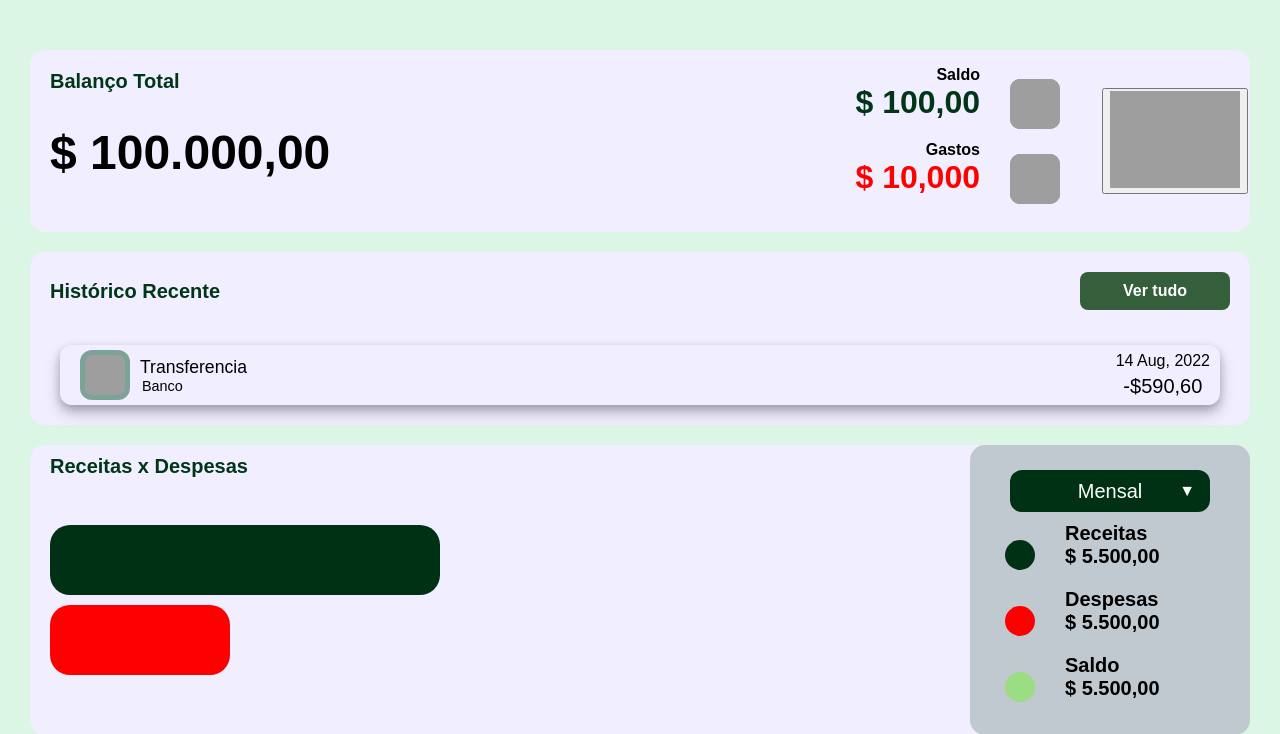
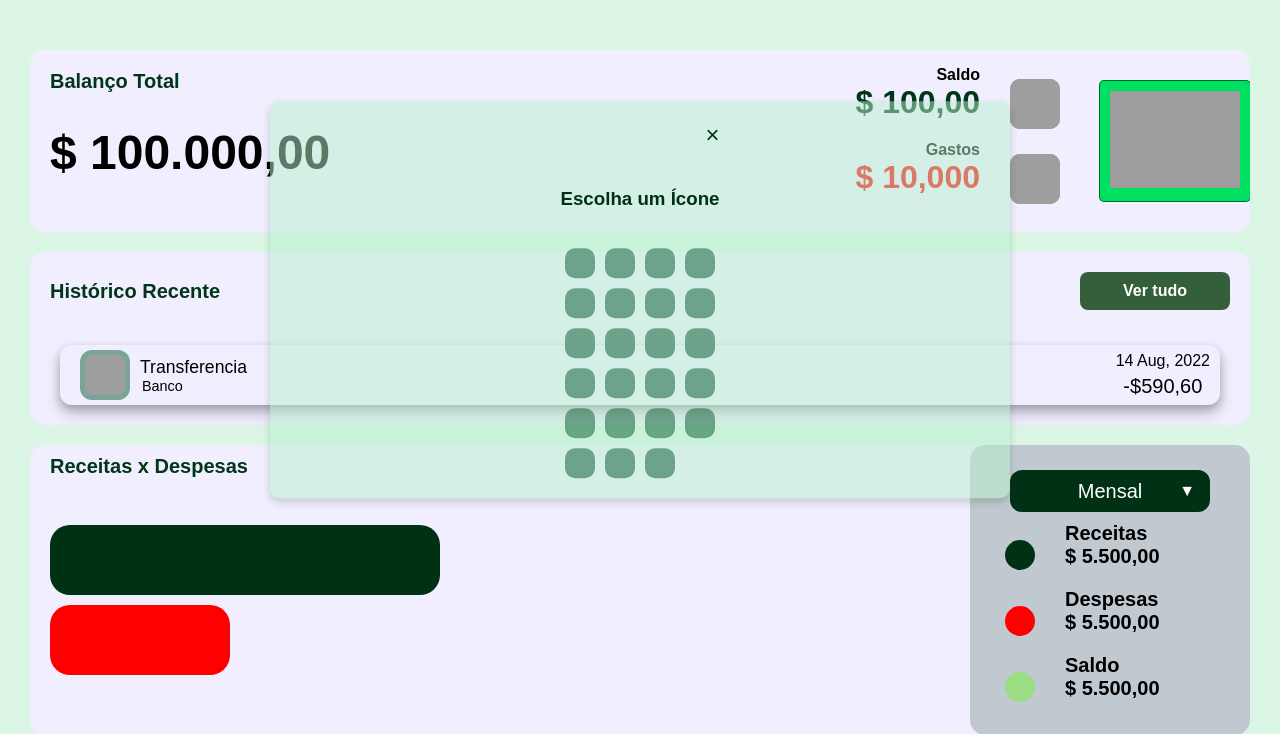
Before and after one commit to caioviny/NeoFinc---Projetin-TCC, a PHP site: page /conteudos/dashboard.html in a window 1280 px wide. Shown: the part 100-834 px from the top of the page. Run offline with PHP 8.4, Linux system fonts and the light colour scheme; some web fonts are replaced; grey boxes are pictures that could not be loaded.

Commit message:
fix: corrigindo html popup, css e openPopUp js

```diff
--- a/conteudos/css/dashboard/popUp.css
+++ b/conteudos/css/dashboard/popUp.css
@@ -1,259 +1,133 @@
 @import url(./root.css);
 
-/* Estilos do popup principal */
-.popup {
-    display: none;
+/* Estilos gerais do popup */
+.popup--box, .selecao--icones--popup {
     position: fixed;
     top: 50%;
     left: 50%;
     transform: translate(-50%, -50%);
-    width: 90%; /* Ampliado para uma largura mais flexível */
-    max-width: 900px;
-    height: auto; /* Ajusta a altura automaticamente */
-    max-height: 80vh; /* Ajusta a altura máxima para a tela */
-    background-color: var(--background--cards);
-    padding: 20px; /* Reduzido o padding para um layout mais enxuto */
-    box-shadow: 0 8px 24px var(--preto); /* Sombra ajustada */
-    border-radius: 15px; /* Bordas arredondadas mais sutis */
+    background-color: var(--background);
+    border-radius: 10px;
+    padding: 20px;
+    box-shadow: 0 4px 8px var(--verde--vidro);
     z-index: 1000;
-    overflow-y: auto;
+    display: none;
+    width: 700px;
+    max-width: 100%;
 }
 
-/* Estilos do conteúdo do popup */
-.popup-content {
+/* Conteúdo dos popups */
+.popup--conteudo, .icon--popup--conteudo {
     display: flex;
     flex-direction: column;
-    height: 100%;
-    justify-content: space-between;
+    align-items: center; /* Centraliza os itens horizontalmente */
+    justify-content: center; /* Centraliza os itens verticalmente */
+    gap: 20px;
+    font-family: var(--fonte-principal);
 }
 
-/* Estilo dos títulos no popup */
-.popup-content h2 {
-    font-size: 28px;
-    text-align: center;
-    color: var(--cor-secundaria);
-    margin: 0 0 20px;
+/* Estilo do botão de fechar */
+.fecha--btn, .icon-fecha-btn {
+    font-size: 24px;
+    color: var(--fonte-cards);
+    cursor: pointer;
+    align-self: flex-end;
 }
 
-/* Estilos dos grupos de formulário */
-.form-group {
-    display: flex;
-    flex-direction: column; /* Alterado para coluna para melhor responsividade */
-    gap: 15px; /* Espaçamento entre os itens */
-    margin-bottom: 20px;
+.fecha--btn:hover, .icon-fecha-btn:hover {
+    color: var(--cor--destaque-verde);
 }
 
-/* Estilos dos labels */
-.popup-content label {
-    font-size: 14px; /* Fonte menor e mais discreta */
+/* Título do popup */
+h2, h3 {
     color: var(--cor-secundaria);
+    text-align: center;
+    font-weight: 600;
 }
 
-/* Estilos dos inputs e selects */
-.popup-content input, .popup-content select {
-    width: 100%;
-    padding: 12px; /* Ajustado para uma entrada mais confortável */
-    font-size: 14px; /* Fonte menor e mais discreta */
-    border: 1px solid var(--cor-secundaria); /* Borda leve */
-    background-color: var(--hover); /* Fundo claro */
-    color: var(--cor-secundaria); /* Cor da fonte mais visível */
-    border-radius: 5px;
-    box-sizing: border-box; /* Garante que padding não afete a largura total */
+/* Estilo da grade de ícones */
+.icone--grade {
+    display: grid;
+    grid-template-columns: repeat(4, 1fr);
+    gap: 10px;
+    justify-items: center;
 }
 
-/* Placeholder styles */
-.popup-content input::placeholder, .popup-content select::placeholder {
-    color: var(--placeholder-claro);
+.icon {
+    background-color: var(--background--icon);
+    border-radius: 10px;
+    padding: 15px;
+    color: var(--fonte-branco-100);
+    cursor: pointer;
+    transition: background-color 0.3s ease;
 }
 
-
-.popup-content button:hover {
-    background-color: var(--botao-verde-escuro-hover);
-    transform: scale(1.03); /* Efeito de escala mais sutil */
-}
-
-/* Estilos do botão de fechamento */
-.close-btn {
-    position: absolute;
-    top: 15px; /* Ajustado para um posicionamento mais compacto */
-    right: 15px;
-    font-size: 24px; /* Fonte reduzida para um ícone mais discreto */
-    color: var(--verde-brilhante);
-    cursor: pointer;
-    transition: color 0.3s ease;
-}
-
-.close-btn:hover {
-    color: var(--cor-secundaria);
-}
-
-/* Estilos para o botão de escolha de ícones */
-#iconeBtn {
-    width: 100%;
-    padding: 10px;
-    font-size: 14px; /* Fonte menor para melhor integração */
-    background-color: var(--botao-icone-verde-escuro);
-    color: var(--texto-branco);
-    border: none;
-    border-radius: 5px;
-    cursor: pointer;
-    transition: background-color 0.3s ease, transform 0.3s ease;
-}
-
-#iconeBtn:hover {
-    background-color: var(--botao-icone-hover);
-    transform: scale(1.03); /* Efeito de escala mais sutil */
-}
-
-/* Estilos para o grupo de entrada */
-.input-group {
-    display: flex;
-    align-items: center;
-    gap: 10px; /* Espaçamento entre o input e o botão */
-}
-
-/* Estilo do campo de categoria */
-#categoria {
-    flex: 1;
-    padding: 10px;
-    font-size: 14px; /* Fonte menor para melhor integração */
-    border: 1px solid var(--cor-secundaria);
-    border-radius: 5px 0 0 5px;
+.icon:hover {
     background-color: var(--hover);
 }
 
-/* Estilo do botão de adicionar categoria */
-#addCategoryBtn {
+/* Estilo dos inputs e botões */
+input, select, button {
     padding: 10px;
-    font-size: 16px;
-    background-color: var(--fonte-cards);
-    color: var(--fonte-branco-100);
-    border: none;
-    border-radius: 0 5px 5px 0;
-    cursor: pointer;
-    transition: background-color 0.3s ease, transform 0.3s ease;
+    border: 1px solid var(--verde--datas);
+    border-radius: 5px;
+    font-family: var(--fonte-principal);
+    background-color: var(--background--cards);
+    color: var(--fonte-cards);
 }
 
-#addCategoryBtn:hover {
-    background-color: var(--botao-verde-escuro-hover);
-    transform: scale(1.03); /* Efeito de escala mais sutil */
+button {
+    background-color: var(--cor--destaque-verde);
+    color: var(--fonte-branco-100);
+    cursor: pointer;
+    transition: background-color 0.3s ease;
 }
 
-/* Estilos para o select */
-#categoriaSelect {
-    width: 100%;
-    padding: 12px; /* Ajustado para conforto */
-    font-size: 14px; /* Fonte menor para melhor integração */
-    border: 1px solid var(--cor--background--animação);
-    border-radius: 5px;
-    background-color: var(--cor--background--animação);
-    color: var(--fonte-branco-100);
-    box-sizing: border-box; /* Garante que padding não afete a largura total */
+button:hover {
+    background-color: var(--hover);
 }
 
-.form-item button{
-    background-color: var(--cor-secundaria);
-    color: white;
+/* Estilo do form */
+.form--grupo--tipo, .form--grupo--nome {
+    display: flex;
+    justify-content: space-between;
+    gap: 10px;
 }
 
-.botaoComponente {
+.grupo--input {
+    display: flex;
+    gap: 5px;
+    align-items: center;
+}
+
+#selecao--icone--container {
+    margin-top: 10px;
+    background-color: var(--verde--vidro);
+    padding: 10px;
+    border-radius: 5px;
     display: flex;
     justify-content: center;
-    margin-top: 15px;
-    background-color: var(--cor-secundaria);
-    border-radius: 5px;
-    cursor: pointer;
-    transition: background-color 0.3s ease, transform 0.3s ease;
+    align-items: center;
 }
 
-.botaoComponente button {
-    color: white;
-    padding: 10px 20px;
-    border: none;
-    font-size: 16px;
-    cursor: pointer;
+.botao--componente {
+    display: flex;
+    justify-content: center;
+    margin-top: 20px;
 }
 
-.botaoComponente:hover {
-    background-color: red;
-    transform: scale(1.03);
+/* Centralização da seleção de ícones */
+.selecao--icones--popup {
+    display: flex;
+    justify-content: center; /* Centraliza o conteúdo horizontalmente */
+    align-items: center; /* Centraliza o conteúdo verticalmente */
+    flex-direction: column;
 }
 
-/* Estilos do popup de ícones */
-.icon-popup {
-    display: none;
-    position: fixed;
-    top: 50%;
-    left: 50%;
-    transform: translate(-50%, -50%);
-    width: 70%;
-    max-width: 600px;
-    height: auto;
-    max-height: 80vh; /* Ajusta a altura máxima para a tela */
-    background-color: var(--cor-secundaria);
-    padding: 20px;
-    box-shadow: 0 8px 24px var(--cor-primaria);
-    border-radius: 15px; /* Bordas arredondadas mais sutis */
-    z-index: 1001;
-    overflow-y: auto;
-}
-
-/* Estilos do conteúdo do popup de ícones */
-.icon-popup-content {
+.icon--popup--conteudo {
     display: flex;
     flex-direction: column;
-    height: 100%;
+    justify-content: center;
+    align-items: center; /* Centraliza o conteúdo horizontalmente */
+    gap: 20px;
 }
-
-.icon-popup-content h3 {
-    margin-bottom: 15px;
-    font-size: 20px; /* Fonte menor para título */
-    color: var(--cor-primaria);
-    text-align: center;
-}
-
-/* Estilos do botão de fechar ícones */
-.icon-close-btn {
-    position: absolute;
-    top: 10px;
-    right: 10px;
-    font-size: 24px; /* Fonte reduzida para um ícone mais discreto */
-    color: var(--cor--destaque-verde);
-    cursor: pointer;
-    transition: color 0.3s ease;
-}
-
-.icon-close-btn:hover {
-    color: var(--cor-primaria);
-}
-
-/* Estilos da grade de ícones */
-.icon-grid {
-    display: flex;
-    flex-wrap: wrap;
-    gap: 10px;
-    justify-content: center;
-}
-
-/* Estilos individuais dos ícones */
-.icon {
-    width: 40px; /* Tamanho reduzido para um visual mais compacto */
-    height: 40px;
-    background-color: var(--cor--destaque-verde);
-    border-radius: 50%;
-    display: flex;
-    align-items: center;
-    justify-content: center;
-    cursor: pointer;
-    transition: background-color 0.3s ease, transform 0.3s ease;
-}
-
-.icon i {
-    color: var(--verde-icone);
-    font-size: 20px; /* Fonte menor para ícones */
-}
-
-.icon:hover {
-    background-color: var(--cor-primaria);
-    transform: scale(1.1); /* Efeito de escala sutil */
-}
--- a/conteudos/dashboard.html
+++ b/conteudos/dashboard.html
@@ -72,7 +72,7 @@
           </div>
           <!-- Botão Adicionar -->
           <div class="botao--adicionar">
-            <button id="openPopupBtn">
+            <button id="btn--abrir--popup">
               <img src="./assets/botao--adicionar.svg" alt="Adicionar" />
             </button>
 
@@ -200,11 +200,11 @@
   <!-- Fim Conteúdo -->
 
   <!-- ##### POPUP DE SELEÇÃO DE ICONES ##### -->
-  <div id="iconSelectionPopup" class="icon-popup">
+  <div id="id--selecao--icones" class="selecao--icones--popup">
     <div class="icon--popup--conteudo">
-      <span class="icon-fecha-btn" id="closeIconSelectionPopupBtn">&times;</span>
+      <span class="icon-fecha-btn" id="id--fecha--icone">&times;</span>
       <h3>Escolha um Ícone</h3>
-      <div class="icon-grid">
+      <div class="icone--grade">
         <!-- ##### ICONES ##### -->
         <div class="icon" data-icon="icon1"><i class="fi fi-br-scissors"></i></div>
         <div class="icon" data-icon="icon2"><i class="fi fi-sr-home"></i></i></div>
@@ -231,61 +231,59 @@
         <div class="icon" data-icon="icon22"><i class="fi fi-sc-music-alt"></i></div>
         <div class="icon" data-icon="icon23"><i class="fi fi-sc-speaker"></i></div>
         <div class="icon" data-icon="icon24"><i class="fi fi-sc-microphone-alt"></i></div>
-
       </div>
     </div>
   </div>
 
   <!-- ##### POPUP DE ADIÇÃO DE RECEITA/DESPESA ##### -->
-  <div id="popup" class="popup">
+  <div id="id--popup" class="popup--box">
     <div class="popup--conteudo">
-      <span class="fecha--btn" id="closePopupBtn">&times;</span>
+      <span class="fecha--btn" id="id--fecha--btn">&times;</span>
       <h2>Adicionar Receita/Despesa</h2>
-      <div class="form--grupo">
-        <div class="form--item">
-          <label for="tipo">Tipo</label>
-          <select name="tipo" id="tipo">
+      <div class="form--grupo--tipo">
+        <div class="form--item--tipo">
+          <label for="label--tipo">Tipo</label>
+          <select name="tipo" id="id--tipo">
             <option value="Receita">Receita</option>
             <option value="Despesa">Despesa</option>
           </select>
         </div>
         <div class="form-item--categoria">
-          <label for="categoria">Categoria</label>
+          <label for="label--categoria">Categoria</label>
           <div class="grupo--input">
-            <input type="text" placeholder="Digite a nova categoria" id="categoria">
-            <button id="addCategoryBtn" type="button">+</button>
+            <input type="text" placeholder="Digite a nova categoria" id="id--categoria">
+            <button id="add--tipo--categoria" type="button">+</button>
           </div>
         </div>
         <div class="form--item--categoria--select">
-          <label for="categoriaSelect">Categorias</label>
-          <select id="categoriaSelect">
+          <label for="label--select--categoria">Categorias</label>
+          <select id="categoria--select">
             <!-- As opções serão adicionadas dinamicamente aqui -->
           </select>
         </div>
       </div>
       <div class="form--grupo--nome">
         <div class="form--item--nome">
-          <label for="nome">Nome</label>
-          <input type="text" placeholder="Nome" id="nome">
+          <label for="label--nome">Nome</label>
+          <input type="text" placeholder="Nome" id="id--nome">
         </div>
         <div class="form-item--valor">
-          <label for="valor">Valor</label>
-          <input type="number" placeholder="Valor" id="valor" step="0.01">
+          <label for="label--valor">Valor</label>
+          <input type="number" placeholder="Valor" id="id--valor" step="0.01">
         </div>
       </div>
       <div class="form-item--icone">
-        <label for="icone">Ícone</label>
-        <button id="openIconSelectionPopupBtn" type="button">Escolher Ícone</button>
+        <label for="label--icone">Ícone</label>
+        <button id="abrir--selecao--icones" type="button">Escolher Ícone</button>
         <!-- Exibe o ícone selecionado -->
-        <div id="selectedIconContainer">
+        <div id="selecao--icone--container">
           <!-- Ícone selecionado será exibido aqui -->
         </div>
       </div>
 
       <div class="botao--componente">
-        <button id="submitBtn" onclick="subValores()">Enviar</button>
+        <button id="btn--enviar" onclick="subValores()">Enviar</button>
       </div>
-
     </div>
   </div>
 
```
Also changed, not shown: conteudos/js/dashboard/openPopUp.js (+20 -14 lines).
